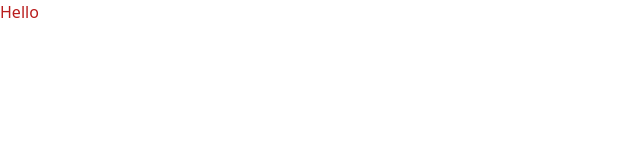
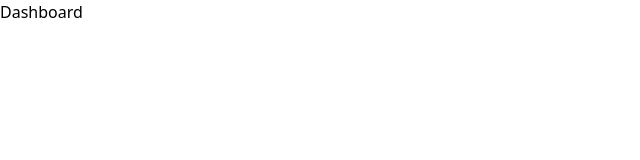
Before and after one commit to Siddhant-Mahato/Mern-Blog-Website, a React (Vite) app in the folder client/: page /dashboard in a window 1280 px wide. Shown: the top 160 px of the page, without its empty margins (0-640 px from the left). Built offline with nearby package versions, Linux system fonts and the light colour scheme.

Commit message:
created pages and routes

```diff
--- a/client/package.json
+++ b/client/package.json
@@ -11,7 +11,8 @@
   },
   "dependencies": {
     "react": "^18.3.1",
-    "react-dom": "^18.3.1"
+    "react-dom": "^18.3.1",
+    "react-router-dom": "^6.24.1"
   },
   "devDependencies": {
     "@types/react": "^18.3.3",
--- a/client/src/App.jsx
+++ b/client/src/App.jsx
@@ -1,10 +1,24 @@
 import React from 'react'
+import { BrowserRouter, Routes, Route } from 'react-router-dom';
+import Home from './pages/Home';
+import About from './pages/About';
+import SignIn from './pages/SignIn';
+import SignUp from './pages/SignUp';
+import Dashboard from './pages/Dashboard';
+import Projects from './pages/Projects';
 
 const App = () => {
   return (
-    <div>
-      <h1 className='text-red-700'>Hello</h1>
-    </div>
+    <BrowserRouter>
+      <Routes>
+        <Route path='/' element={<Home/>} />
+        <Route path='/about' element={<About />} />
+        <Route path='/sign-in' element={<SignIn/>} />
+        <Route path='/sign-up' element={<SignUp/>} />
+        <Route path='/dashboard' element={<Dashboard/>} />
+        <Route path='/projects' element={<Projects/>} />
+      </Routes>
+    </BrowserRouter>
   )
 }
 
--- /dev/null
+++ b/client/src/pages/About.jsx
@@ -0,0 +1,9 @@
+import React from 'react'
+
+const About = () => {
+  return (
+    <div>About</div>
+  )
+}
+
+export default About
--- /dev/null
+++ b/client/src/pages/Dashboard.jsx
@@ -0,0 +1,9 @@
+import React from 'react'
+
+const Dashboard = () => {
+  return (
+    <div>Dashboard</div>
+  )
+}
+
+export default Dashboard
--- /dev/null
+++ b/client/src/pages/Home.jsx
@@ -0,0 +1,9 @@
+import React from 'react'
+
+const Home = () => {
+  return (
+    <div>Home</div>
+  )
+}
+
+export default Home
--- /dev/null
+++ b/client/src/pages/Projects.jsx
@@ -0,0 +1,9 @@
+import React from 'react'
+
+const Projects = () => {
+  return (
+    <div>Projects</div>
+  )
+}
+
+export default Projects
--- /dev/null
+++ b/client/src/pages/SignIn.jsx
@@ -0,0 +1,9 @@
+import React from 'react'
+
+const SignIn = () => {
+  return (
+    <div>SignIn</div>
+  )
+}
+
+export default SignIn
--- /dev/null
+++ b/client/src/pages/SignUp.jsx
@@ -0,0 +1,9 @@
+import React from 'react'
+
+const SignUp = () => {
+  return (
+    <div>SignUp</div>
+  )
+}
+
+export default SignUp
```
Also changed, not shown: 1 other file (tests, documents, lock files or other folders).
